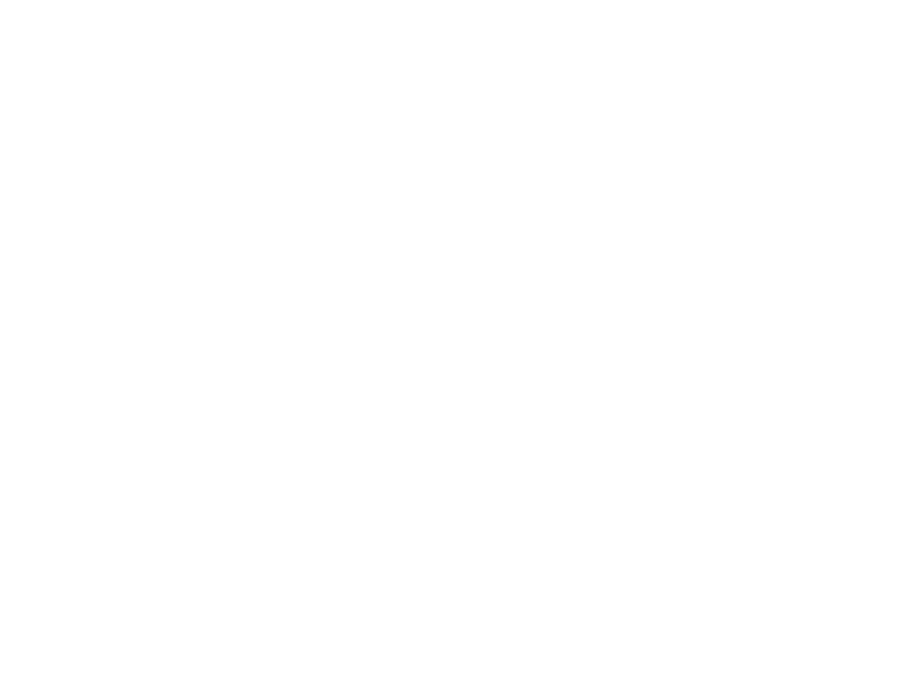
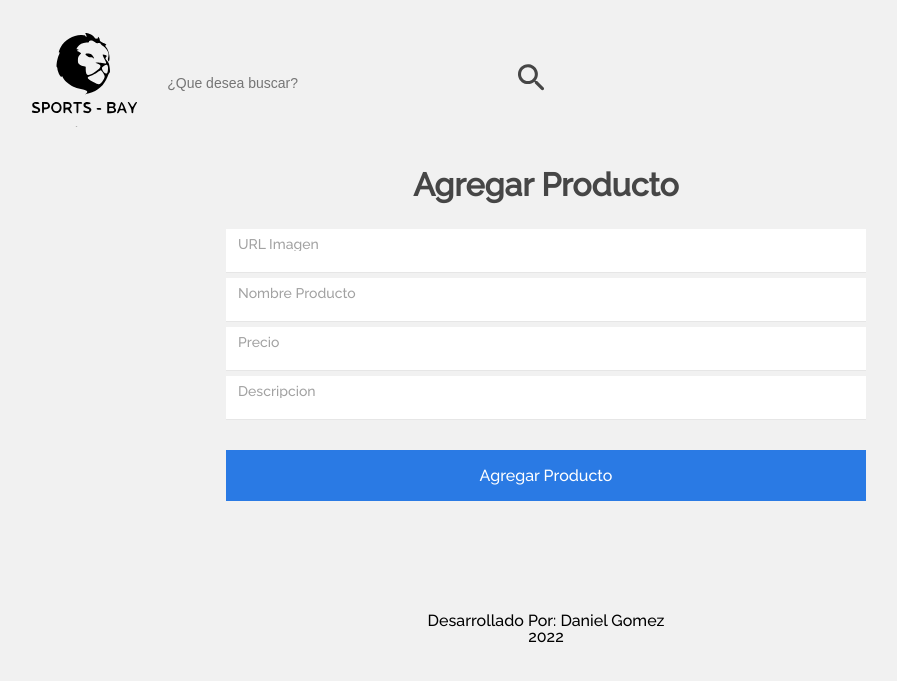
Before and after one commit to Dann-13/E-commerce_JavaScript, a website: page screens/nuevo_producto.html in a window 1280 px wide. Shown: the whole page, without its empty margins (94-991 px from the left). Drawn offline with Linux system fonts and the light colour scheme.

Commit message:
Estilos de pagina Agregar Productos

```diff
--- /dev/null
+++ b/css/nuevo_producto.css
@@ -0,0 +1,48 @@
+.main__contenido {
+  width: 100%;
+}
+.contenido {
+  margin: 0 auto;
+  width: 50%;
+
+  display: flex;
+  flex-direction: column;
+}
+p {
+  font-family: "Raleway";
+  font-style: normal;
+  font-weight: 700;
+  font-size: 32px;
+  line-height: 38px;
+  color: #464646;
+  text-align: center;
+  margin-bottom: 25px;
+}
+label {
+    display: block;
+    color: #A2A2A2;
+    background-color: #fff;
+    padding-left: 12px;
+    padding-top: 8PX;
+    font-family: 'Raleway', sans-serif;
+    font-size: 14px;
+}
+
+.input{
+    border: none;
+    border-bottom: 1px solid #E6E6E6;
+    padding-bottom: 5px;
+    margin-bottom: 5px;
+
+}
+button{
+    font-family: 'Raleway', sans-serif;
+    padding: 16px;
+    background-color: #2A7AE4;
+    color: #fff;
+    font-size: 16px;
+    border: none;
+    margin-bottom: 80px;
+    cursor: pointer;
+    margin-top: 25px;
+}
--- a/screens/nuevo_producto.html
+++ b/screens/nuevo_producto.html
@@ -5,10 +5,57 @@
     <meta http-equiv="X-UA-Compatible" content="IE=edge">
     <meta name="viewport" content="width=device-width, initial-scale=1.0">
     <link rel="stylesheet" href="/css/base/reset.css">
+    <link rel="stylesheet" href="/css/main.css">
+    <link rel="stylesheet" href="../css/footer.css">
+    <link rel="stylesheet" href="/css/nuevo_producto.css">
+    <link href="https://fonts.googleapis.com/css2?family=Raleway:wght@500&display=swap" rel="stylesheet">
 
     <title>Nuevo Producto</title>
 </head>
-<body>
+<body class="app">
+    <section class="encabezado">
+        <div class="container">
+            <div class="logo">
+                <img src="../img/logos.svg" alt="" class="imgLogo">
+            </div>
+            <div class="buscador">
+                <input type="text" name="buscador" id="buscador" class="inputBuscador" placeholder="¿Que desea buscar?">
+                <svg width="30" height="30" viewBox="0 0 18 18" fill="none" class="logo__buscador"
+                    xmlns="http://www.w3.org/2000/svg">
+                    <path
+                        d="M12.4999 11H11.7099L11.4299 10.73C12.6299 9.33 13.2499 7.42 12.9099 5.39C12.4399 2.61 10.1199 0.39 7.31989 0.05C3.08989 -0.47 -0.470107 3.09 0.0498932 7.32C0.389893 10.12 2.60989 12.44 5.38989 12.91C7.41989 13.25 9.32989 12.63 10.7299 11.43L10.9999 11.71V12.5L15.2499 16.75C15.6599 17.16 16.3299 17.16 16.7399 16.75C17.1499 16.34 17.1499 15.67 16.7399 15.26L12.4999 11ZM6.49989 11C4.00989 11 1.99989 8.99 1.99989 6.5C1.99989 4.01 4.00989 2 6.49989 2C8.98989 2 10.9999 4.01 10.9999 6.5C10.9999 8.99 8.98989 11 6.49989 11Z"
+                        fill="#464646" />
+                </svg>
+            </div>
+        </div>
+    </section>
+    <main class="main__contenido">
+        <div class="contenido">
+            <p>Agregar Producto</p>
+            <label for="urlImagen" class="label__info">URL Imagen</label>
+            <input type="url" name="urlImagen" id="input__imagen" class="input">
+            <label for="nombreProducto" class="label__info">Nombre Producto</label>
+            <input type="text" name="nombreProducto" id="input__producto" class="input">
+            <label for="precioProducto" class="label__info">Precio</label>
+            <input type="number" name="precioProducto" id="input__precio" class="input">
+            <label for="descripcionProducto" class="label__info">Descripcion</label>
+            <input type="text" name="descripcionProducto" id="input__descripcion" class="input">
+            <button type="submit">Agregar Producto</button>
+        </div>
+    </main>
+
+
+
+    <footer class="rodapePrincipal">
+        <div class="container">
+            <section class="rodapePrincipal-list">
+                <ul class="footer-list">
+                    <li class="itemfooter-list">Desarrollado Por: Daniel Gomez </li>
+                    <li class="itemfooter-list">2022</li>
+                </ul>
+            </section>
+        </div>
+    </footer>
 
 </body>
 </html>
```
Also changed, not shown: 1 other file.
